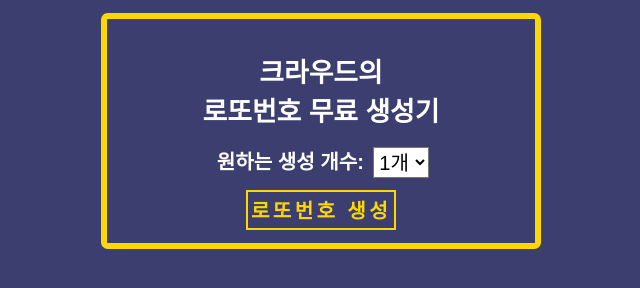
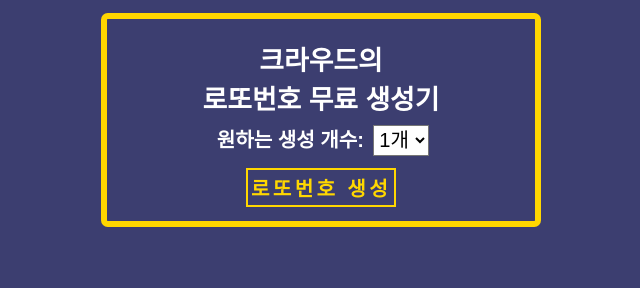
Before and after one commit to Kee-Seok/CrowdLotto, a plain HTML site: page index.html in a window 1280 px wide. Shown: the whole page, without its empty margins (319-959 px from the left). Drawn offline with Linux system fonts and the light colour scheme.

Commit message:
change title upper margin to 10px

```diff
--- a/index.html
+++ b/index.html
@@ -6,7 +6,7 @@
   <meta name="description" content="무료 로또번호 생성할 수 있는 사이트입니다.">
   <meta name="keywords" content="무료 로또번호,로또번호 생성, 추천 로또번호, 로또번호 생성기, 무료 로또번호 추천">
   <meta name="author" content="크라우드">
-  <meta name="viewport" content="width=device-width, initial-scale=1.0">
+  <meta name="viewport" content="width=device-width, initial-scale=0.9">
   <style>
     body {
       font-family: Arial, sans-serif;
@@ -21,6 +21,7 @@
     h1 {
       color: white;
       font-weight: bold;
+	margin : 10px;
     }
 
 
```
